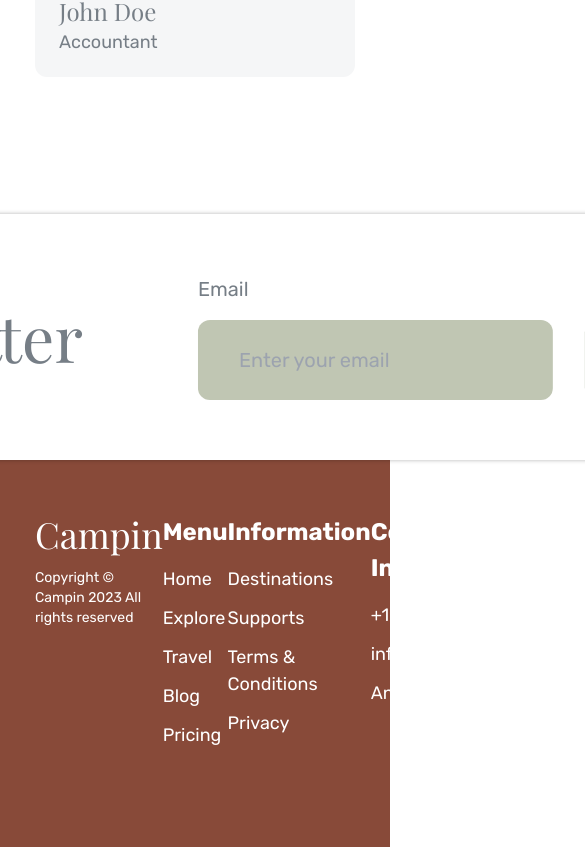
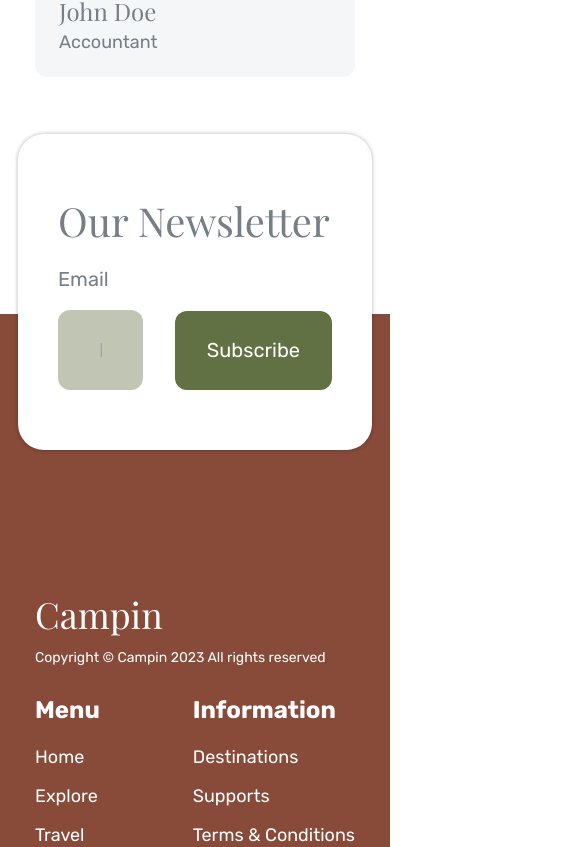
Before and after one commit to Suleyman1406/campin_react_app, a React (Create React App) app: page / in a window 390 px wide. Shown: the part 5737-6584 px from the top of the page, 585 px wide, since content can reach past the window. Built offline with nearby package versions, Linux system fonts and the light colour scheme.

Commit message:
feat: footer responsive added

```diff
--- a/src/common/footer/index.jsx
+++ b/src/common/footer/index.jsx
@@ -12,18 +12,18 @@ const Footer = () => {
                 style={{
                     boxShadow: '0px 0px 4px rgba(0, 0, 0, 0.3)',
                 }}
-                className="absolute -top-[100px] left-[50%] -translate-x-[50%] w-fit py-[60px] px-[80px] bg-white flex items-center gap-x-[100px] justify-center rounded-[26px]"
+                className="min-w-[60%] xl:min-w-fit absolute -top-[180px] md:-top-[120px] left-[50%] -translate-x-[50%] lg:w-fit py-[60px] w-[calc(100%-36px)] px-[40px] xl:px-[80px] bg-white flex flex-col xl:flex-row items-start gap-y-4 lg:items-center gap-x-[40px] justify-center rounded-[26px]"
             >
-                <h1 className="w-[450px] font-play-fair text-[#767E86] text-[64px] leading-[86px] font-normal">
+                <h1 className="font-play-fair text-[#767E86] text-[40px] leading-[54px] lg:text-[64px] lg:leading-[86px] font-normal">
                     Our Newsletter
                 </h1>
-                <div className="flex gap-x-8">
-                    <div className="text-[20px]">
+                <div className="flex gap-x-8 w-full lg:w-fit flex-col sm:flex-row gap-y-3 md:min-w-[400px]">
+                    <div className="text-[20px] w-full lg:w-fit">
                         <p className="mb-4 text-[#767E86]">Email</p>
                         <input
                             type="text"
                             placeholder="Enter your email"
-                            className="bg-primary-1/40 text-primary-1/90 outline-none border border-transparent hover:border-primary-1/50 focus:border-primary-1 rounded-xl py-6 px-10"
+                            className="bg-primary-1/40 text-primary-1/90 outline-none border border-transparent hover:border-primary-1/50 focus:border-primary-1 rounded-xl py-6 px-10 w-full"
                         />
                     </div>
                     <button className="bg-primary-1 h-fit mt-auto text-white py-[24.5px] px-8 text-[20px] rounded-xl hover:scale-105 duration-100">
@@ -31,7 +31,7 @@ const Footer = () => {
                     </button>
                 </div>
             </div>
-            <div className="pt-[200px] pb-[100px] w-[320px] md:w-[768px] lg:w-[1152px] xl:w-[1440px] mx-auto duration-75 flex justify-between">
+            <div className="pt-[280px] lg:pt-[200px] pb-[100px] w-[320px] md:w-[768px] lg:w-[1152px] xl:w-[1440px] mx-auto duration-75 flex justify-between flex-wrap gap-y-6">
                 <div>
                     <Link to="/" className="font-play-fair text-4xl">
                         Campin
```
